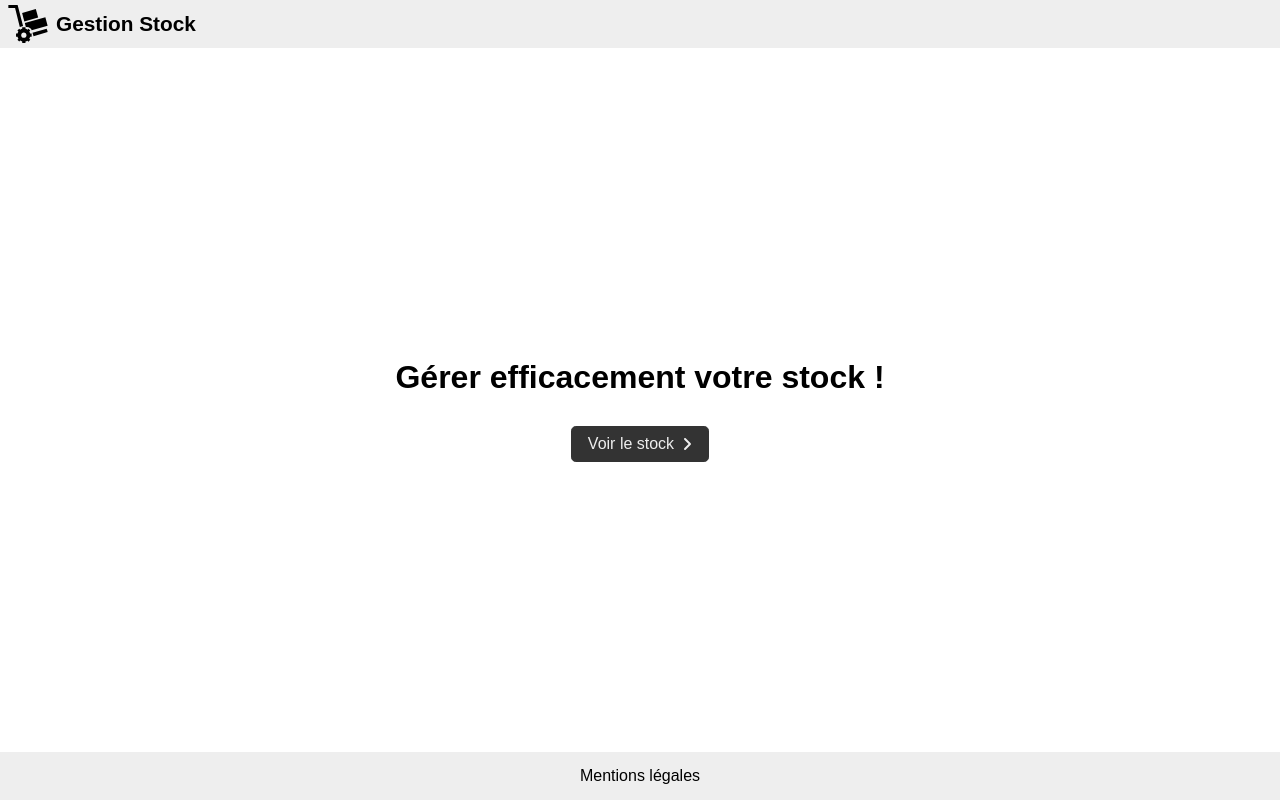
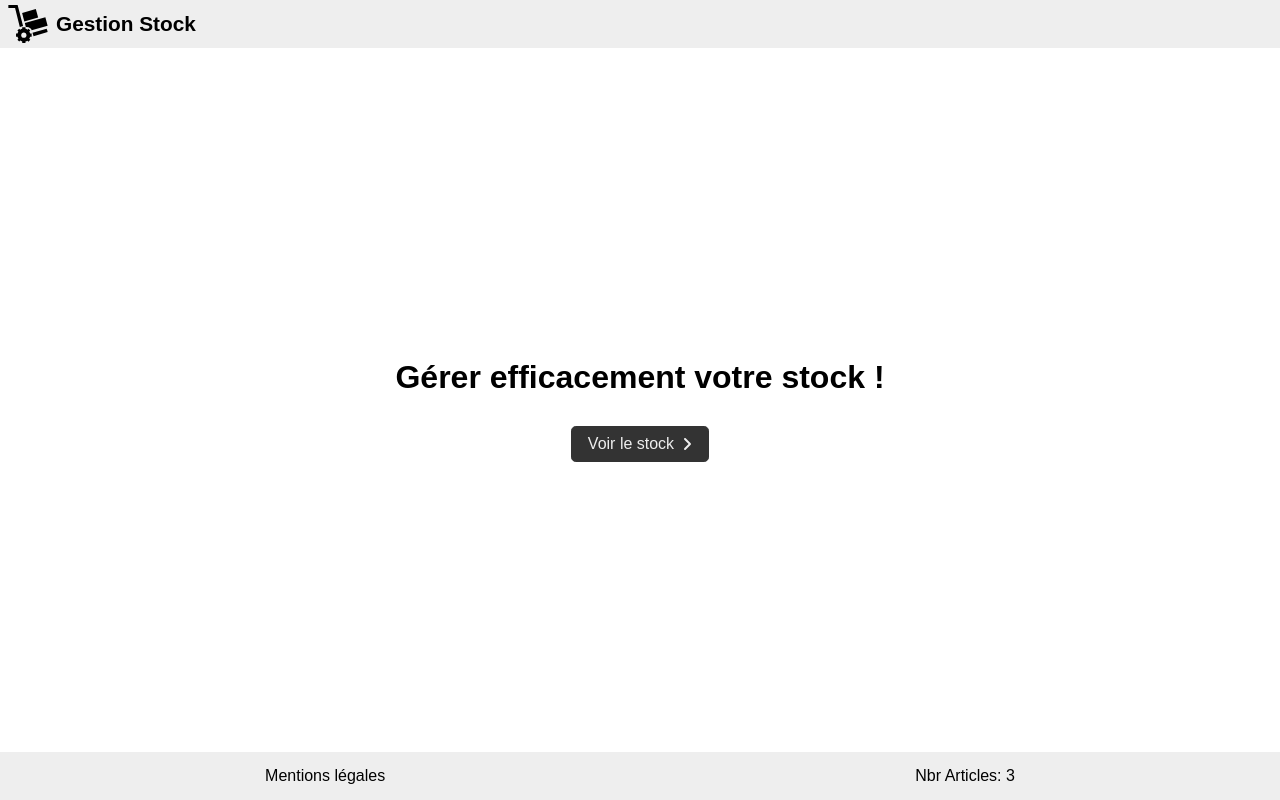
Before and after one commit to jlg-formation/vjs-mai-2023, a Vue app in the folder front/: page / in a window 1280 px wide. Built offline with nearby package versions, Linux system fonts and the light colour scheme.

Commit message:
dev: show article length in footer

```diff
--- a/front/src/components/layout/FooterLayout.vue
+++ b/front/src/components/layout/FooterLayout.vue
@@ -1,8 +1,13 @@
-<script setup lang="ts"></script>
+<script setup lang="ts">
+import { useArticleStore } from '@/stores/articles'
+
+const articleStore = useArticleStore()
+</script>
 
 <template>
   <footer>
     <RouterLink to="/legal"> Mentions légales </RouterLink>
+    <span>Nbr Articles: {{ articleStore.articles.length }}</span>
   </footer>
 </template>
 
@@ -12,7 +17,7 @@ footer {
   height: var(--height);
   display: flex;
   align-items: center;
-  justify-content: center;
+  justify-content: space-around;
 
   a {
     color: inherit;
```
